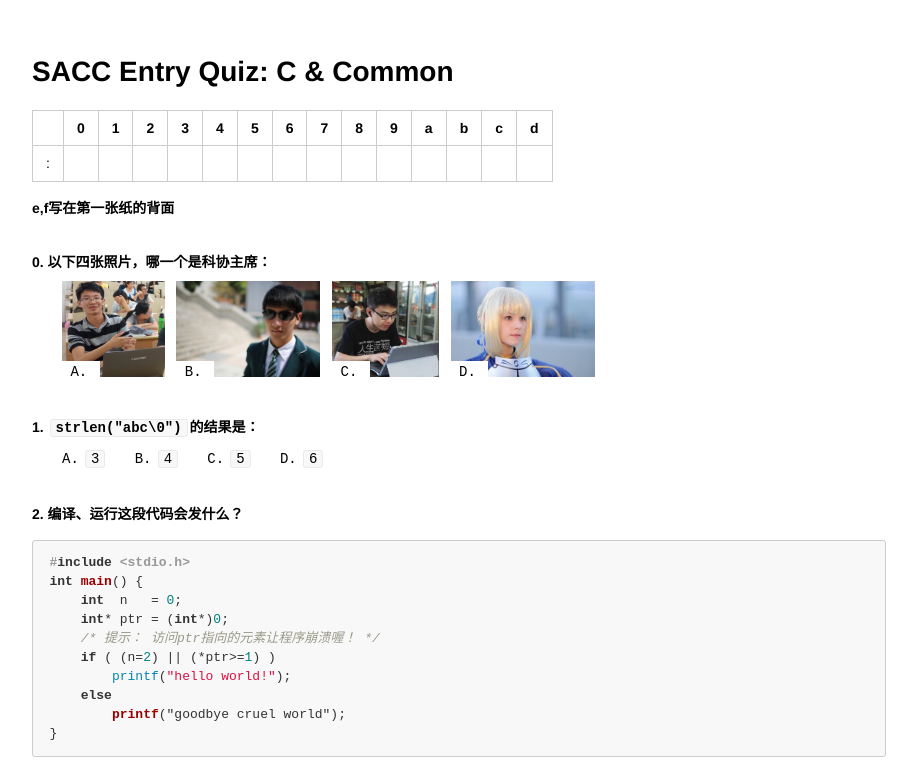
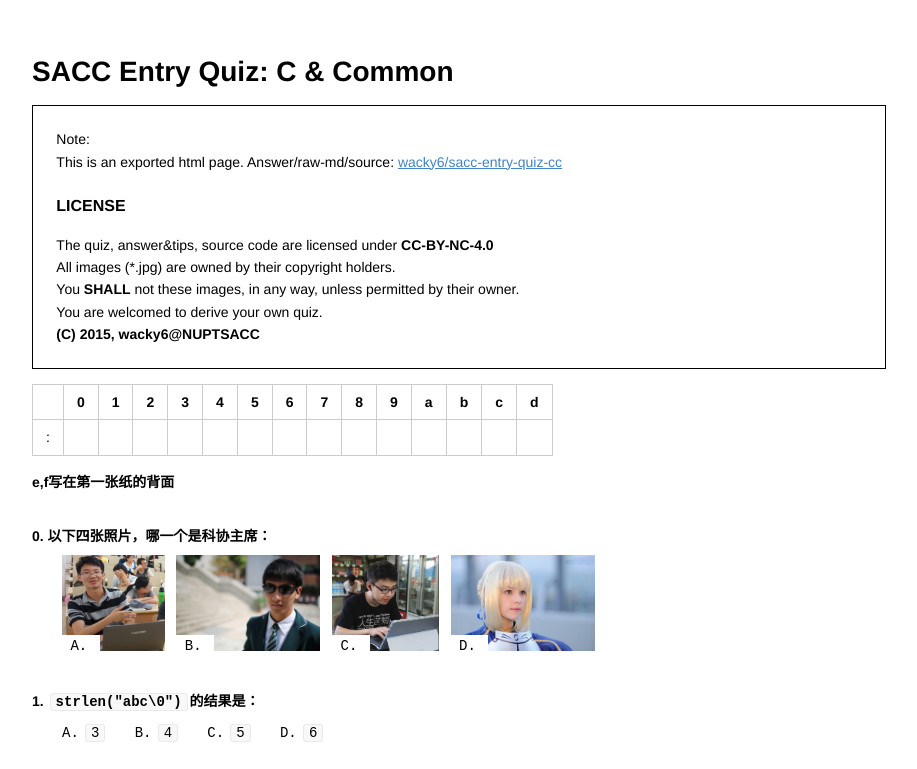
Before and after one commit to wacky6/wacky6.github.io, a plain HTML site: page sacc-entry-quiz/index.html in a window 1280 px wide. Shown: the top 769 px of the page, without its empty margins (181-1098 px from the left). Drawn offline with Linux system fonts and the light colour scheme.

Commit message:
add copyright notice

```diff
--- a/sacc-entry-quiz/index.html
+++ b/sacc-entry-quiz/index.html
@@ -363,6 +363,21 @@ sup {
 <style> @media print{ {.hljs{overflow: visible; word-wrap: break-word;} }</style></head><body><div class="markdown-body">
 <h1 id="toc_0">SACC Entry Quiz: C &amp; Common</h1>
 
+<div style="border: 1px solid black; padding: 1ex 3ch;">
+<p>
+Note: <br>
+This is an exported html page. Answer/raw-md/source: <a href="https://github.com/wacky6/sacc-entry-quiz-cc">wacky6/sacc-entry-quiz-cc</a>
+</p>
+<h4>LICENSE</h4>
+<p>
+The quiz, answer&amp;tips, source code are licensed under <b>CC-BY-NC-4.0</b><br>
+All images (*.jpg) are owned by their copyright holders.<br>
+You <b>SHALL</b> not these images, in any way, unless permitted by their owner.<br>
+You are welcomed to derive your own quiz. <br>
+<b>(C) 2015, wacky6@NUPTSACC</b>
+</p>
+</div>
+
 <table>
 <thead>
 <tr>
```
